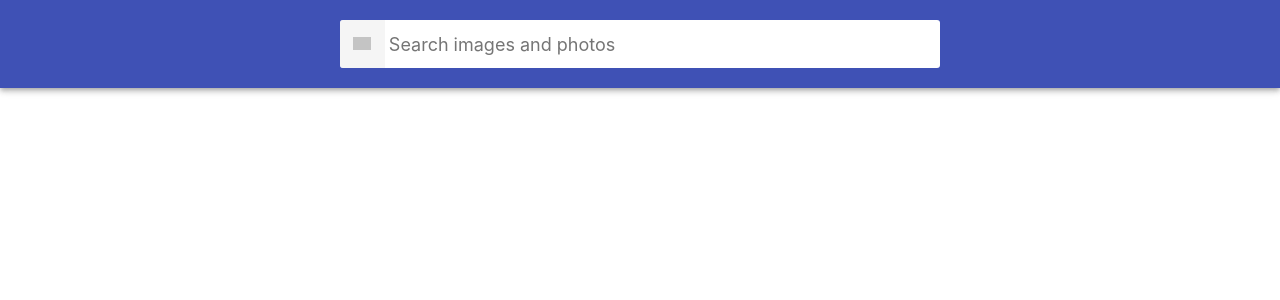
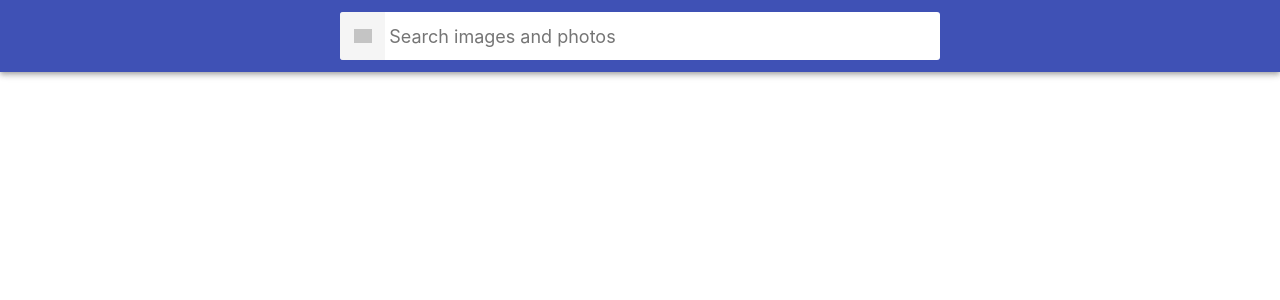
Before and after one commit to IgorMushk/goit-react-hw-03-image-finder, a React (Create React App) app: page / in a window 1280 px wide. Shown: the top 300 px of the page. Built offline with nearby package versions, Linux system fonts and the light colour scheme; grey boxes are pictures that could not be loaded.

Commit message:
Upd  styles for  App.jx & index.js

```diff
--- a/src/components/App.jsx
+++ b/src/components/App.jsx
@@ -1,10 +1,11 @@
 import React, { Component } from 'react'
+import css from './App.module.css'
 import Searchbar from './Searchbar/Searchbar'
 
 export class App extends Component {
   render() {
     return (
-     <div>
+     <div className={css.App}>
      <Searchbar/>
     </div>
     )
--- /dev/null
+++ b/src/components/App.module.css
@@ -0,0 +1,9 @@
+/*
+ * Стили компонента App
+ */
+ .App {
+    display: grid;
+    grid-template-columns: 1fr;
+    grid-gap: 16px;
+    padding-bottom: 24px;
+  }
--- a/src/index.css
+++ b/src/index.css
@@ -1,6 +1,6 @@
 @import-normalize; /* bring in normalize.css styles */
 
-body {
+/* body {
   margin: 0;
   font-family: -apple-system, BlinkMacSystemFont, 'Segoe UI', 'Roboto', 'Oxygen',
     'Ubuntu', 'Cantarell', 'Fira Sans', 'Droid Sans', 'Helvetica Neue',
@@ -12,4 +12,32 @@ body {
 code {
   font-family: source-code-pro, Menlo, Monaco, Consolas, 'Courier New',
     monospace;
+} */
+
+html {
+  box-sizing: border-box;
+  width: 100vw;
+  overflow-x: hidden;
 }
+
+*,
+*::before,
+*::after {
+  box-sizing: inherit;
+}
+
+body {
+  margin: 0;
+  font-family: -apple-system, BlinkMacSystemFont, 'Segoe UI', Roboto,
+    Oxygen-Sans, Ubuntu, Cantarell, 'Helvetica Neue', sans-serif;
+  color: #212121;
+  background-color: #fff;
+  -webkit-font-smoothing: antialiased;
+  -moz-osx-font-smoothing: grayscale;
+}
+
+img {
+  display: block;
+  max-width: 100%;
+  height: auto;
+}
```
